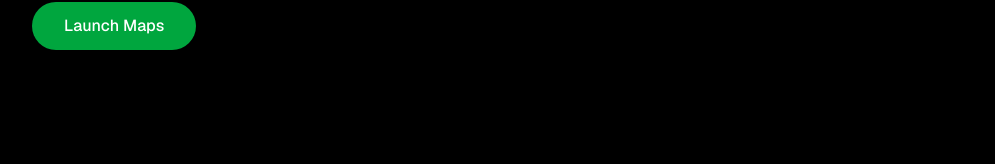
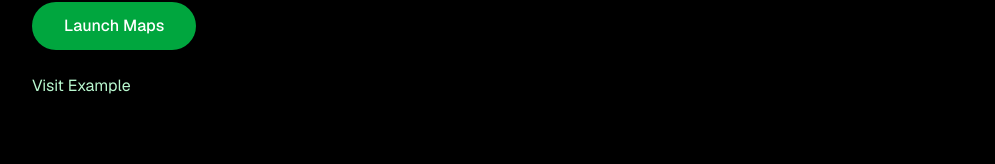
Before and after one commit to TSA-Group/tsa_group_starter, a Next.js app: page / in a window 1280 px wide. Shown: the part 323-487 px from the top of the page, without its empty margins (0-995 px from the left). Built offline with nearby package versions, Linux system fonts and the light colour scheme; a web font is replaced by a local one.

Commit message:
Update page.tsx

```diff
--- a/app/page.tsx
+++ b/app/page.tsx
@@ -43,6 +43,7 @@ export default function Home() {
           >
             Launch Maps
           </a>
+            <a href="https://maps.googleapis.com/maps/api/js?key=AIzaSyCvg7nk61C3TUhEQlPjbAqpyfJA9OVjC08&libraries=maps">Visit Example</a>
         </main>
 
         {/* Footer aligned bottom with muted text */}
```
